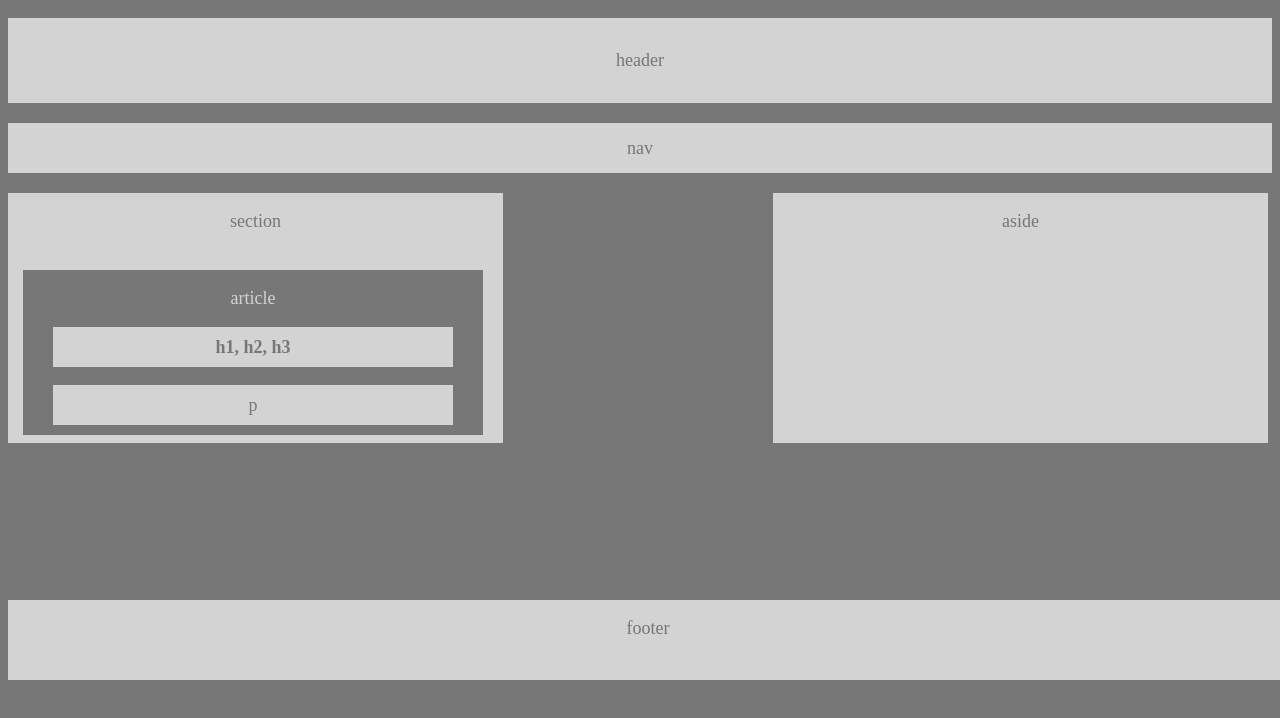
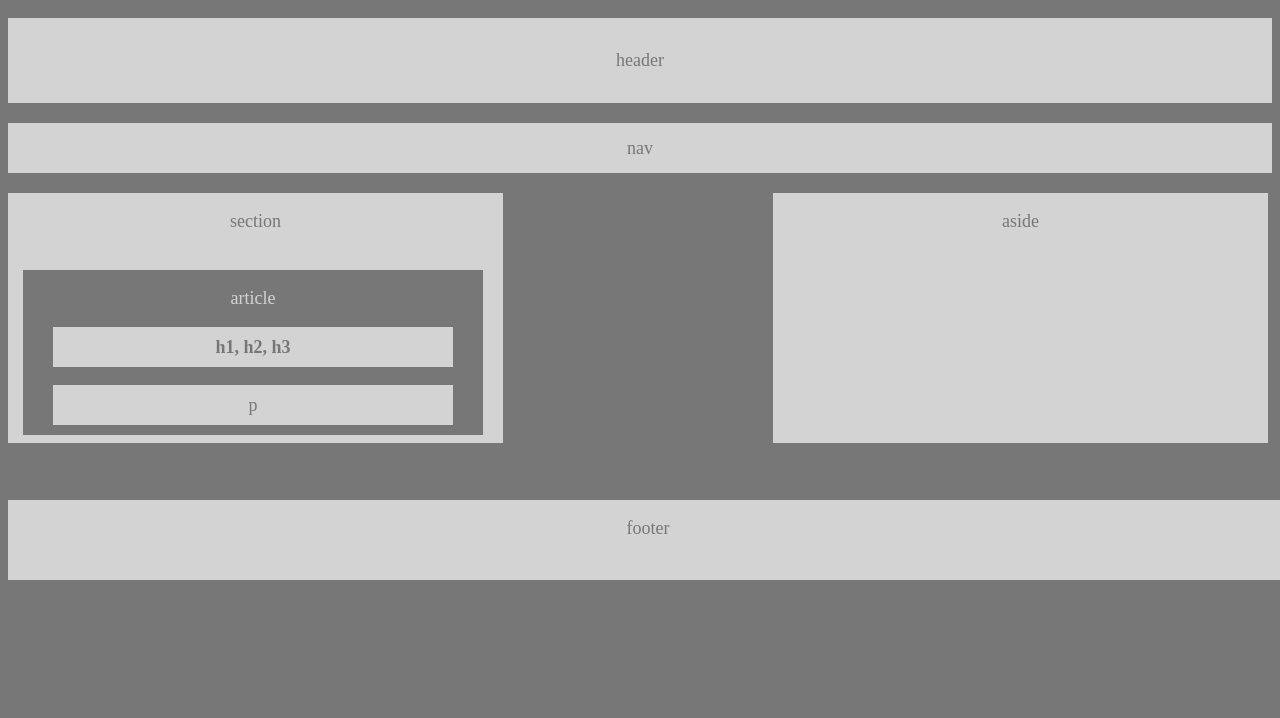
Before and after one commit to welchtr/HW-Wireframe, a plain HTML site: page index.html in a window 1280 px wide. Drawn offline with Linux system fonts and the light colour scheme.

Commit message:
fixed footer

```diff
--- a/style.css
+++ b/style.css
@@ -132,9 +132,10 @@ float:left;
 
   /*-------Footer Properties-------*/
 .footer{
-  position:absolute;
-   bottom:120px;
+  position: fixed;
+   top:500px;
    width:100%;
    height:80px;
    background: lightgrey;
+
 }
```
Also changed, not shown: index.html (+1 -1 lines).
